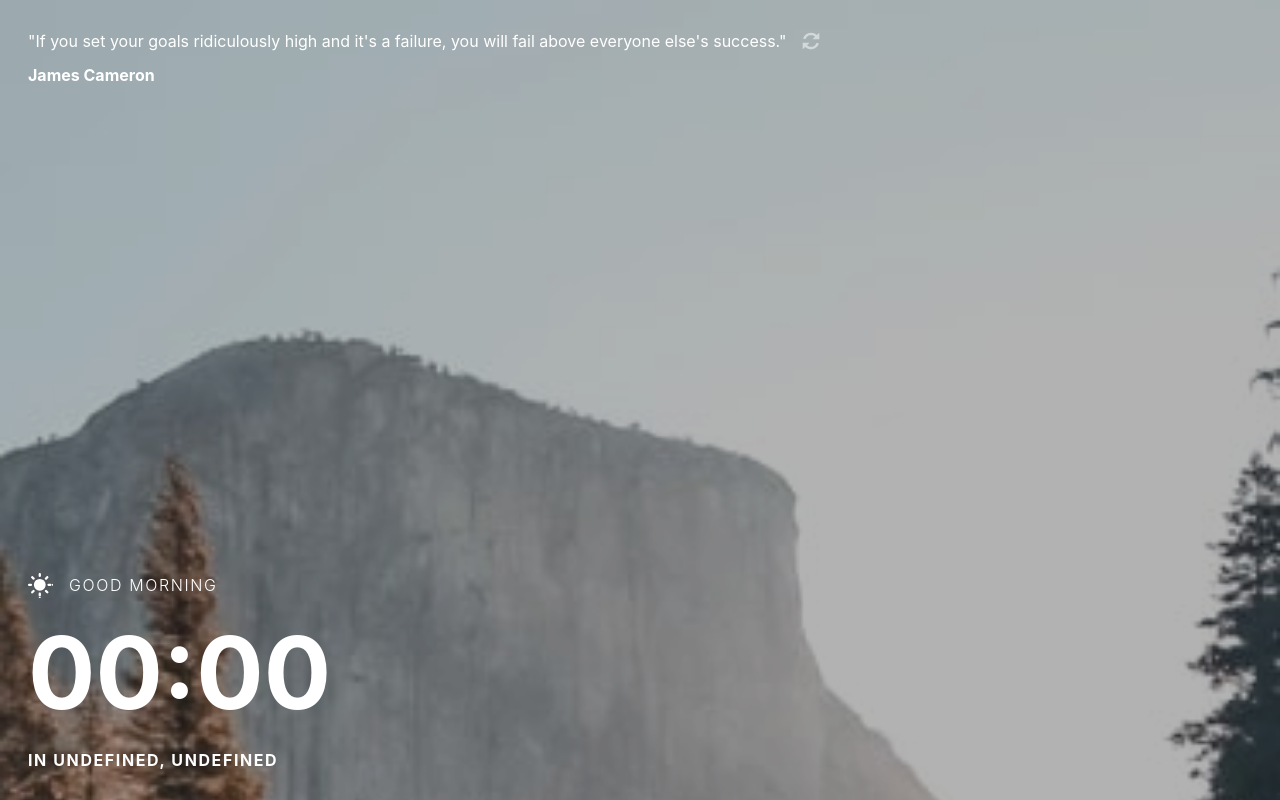
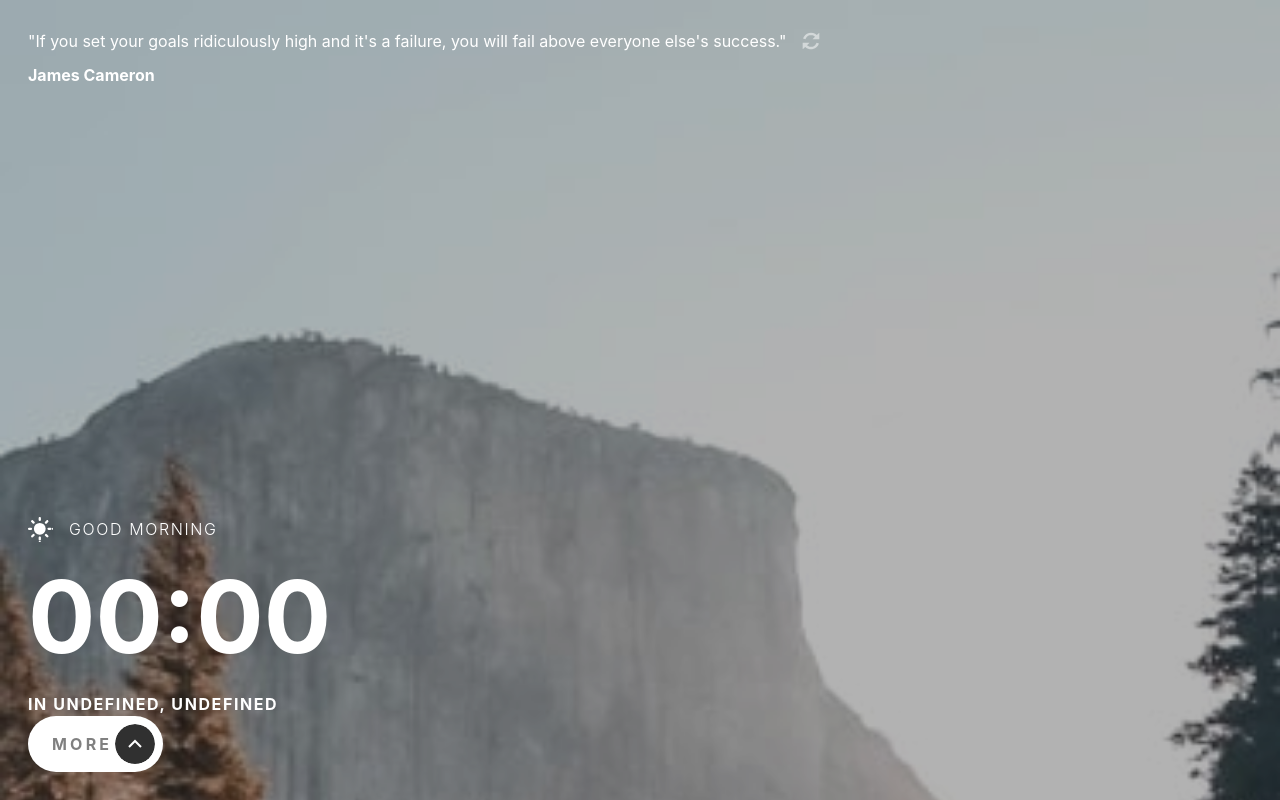
Before and after one commit to ittybe/clock-app, a React (Create React App) app: page / in a window 1280 px wide. Built offline with nearby package versions, Linux system fonts and the light colour scheme; no server answers.

Commit message:
button styles

```diff
--- a/src/App.css
+++ b/src/App.css
@@ -10,3 +10,33 @@
     width: 100%;
     height: 100%;
 }
+
+.moreless-button:hover .arrow-up::after {
+    @apply rounded-full;
+    content: "";
+    display: block;
+    width: 100%;
+    height: 100%;
+    position: absolute;
+    background-color: rgba(255, 255, 255, 0.5)
+}
+
+.arrow-up {
+    @apply rounded-full;
+    position: relative;
+    width: 40px;
+    height: 40px;
+}
+
+.flip-arrow {
+    transform: scaleY(-1);
+}
+
+.button-text {
+    @apply text-black font-bold mr-2;
+
+    color: var(--gray-button-text-color);
+    width: 55px;
+    letter-spacing: 0.2em;
+
+}
--- a/src/App.js
+++ b/src/App.js
@@ -3,7 +3,6 @@ import './App.css';
 import React from "react";
 import Clock from "./Clock";
 import axios from "axios";
-
 
 async function getGeo() {
   const res = await axios.get('https://geolocation-db.com/json/')
@@ -58,10 +57,16 @@ export class App extends React.Component {
       ],
       isMorning: true,
       timeInfo: {},
-      unixtime: null
+      unixtime: null,
+      isTabHidden: true
     }
+  }
 
+  switchIsTabHidden() {
+    const isTabHidden = !this.state.isTabHidden;
+    this.setState({isTabHidden: isTabHidden})
   }
+
   componentDidMount() {
     this.initialize().then(() => {
       setInterval(() => {
@@ -108,6 +113,18 @@ export class App extends React.Component {
               city={this.state.timeInfo.city}
               countryCode={this.state.timeInfo.countryCode}
               isMorning={this.state.isMorning} />
+            <button onClick={() => this.switchIsTabHidden()}
+              className="
+              moreless-button
+              flex-none flex flex-row
+              items-center
+              rounded-full py-2 px-2 pl-6
+              bg-white
+              w-min
+              ">
+                <span className="button-text">{this.state.isTabHidden ? "MORE" : "LESS"}</span>
+                <div className={`arrow-up bg-arrow-up ${this.state.isTabHidden ? "" : "flip-arrow"}`}></div>
+            </button>
           </div>
         </div>
       </div>
--- a/src/variables.css
+++ b/src/variables.css
@@ -4,6 +4,7 @@
     --white: #FFFFFF;
     --gray: #303030;
 
+    --gray-button-text-color: #808080;
     --button-color: #303030;
     --button-color-hover: #999999;
 
--- a/tailwind.config.js
+++ b/tailwind.config.js
@@ -34,7 +34,8 @@ module.exports = {
         "d-light-main":"url('./assets/desktop/bg-image-daytime.jpg')",
         "d-dark-main":"url('./assets/desktop/bg-image-nighttime.jpg')",
         "icon-moon": "url('./assets/desktop/icon-moon.svg')",
-        "icon-sun": "url('./assets/desktop/icon-sun.svg')"
+        "icon-sun": "url('./assets/desktop/icon-sun.svg')",
+        "arrow-up": "url('./assets/desktop/icon-arrow-up.svg')"
       }
     },
   },
```
